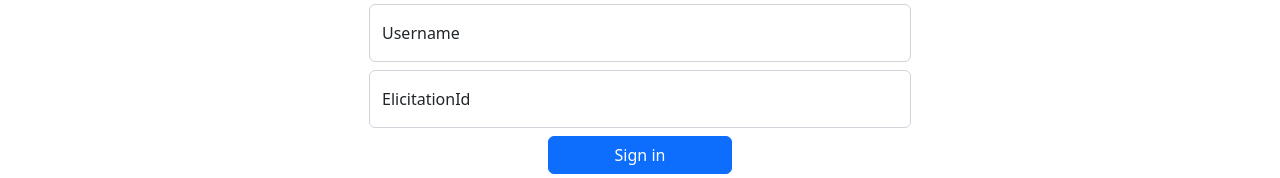
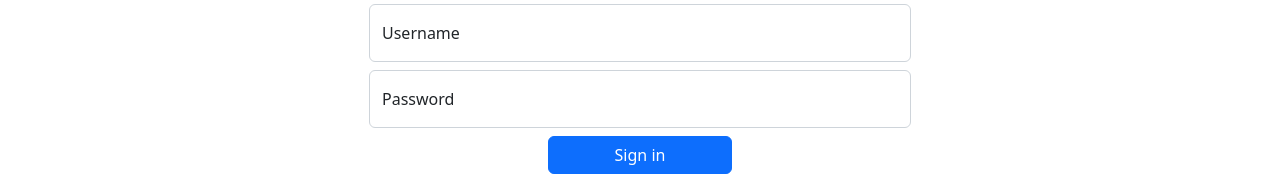
Before and after one commit to vellfr00/recommendersys-frontend, a React (Create React App) app: page /signin in a window 1280 px wide. Shown: the part 125-303 px from the top of the page. Built offline with nearby package versions, Linux system fonts and the light colour scheme.

Commit message:
pass al posto di elicitationId: nella pagina di registrazione/login modificare elicitationID con password normale

```diff
--- a/src/pages/authentication/signinpage.js
+++ b/src/pages/authentication/signinpage.js
@@ -17,14 +17,14 @@ class Signinpage extends Component {
             serverMessage: "",
 
             username: "",
-            elicitationId: ""
+            password: ""
         }
     }
 
     handleLogin = (e, setUser) => {
         e.preventDefault();
 
-        fetch(baseURI + '/users/' + this.state.username + '?elicitationId=' + this.state.elicitationId)
+        fetch(baseURI + '/users/' + this.state.username + '?password=' + this.state.password)
             .then((res) => {
             if (res.status === 200) {
                 res.json().then((document) => {
@@ -67,8 +67,8 @@ class Signinpage extends Component {
                                 </Row>
                                 <Row className="justify-content-center p-1">
                                     <Col lg="6">
-                                        <FloatingLabel label="ElicitationId">
-                                            <Form.Control placeholder="ElicitationId" type='number' name='elicitationId' value={this.state.elicitationId} onChange={this.handleChange} />
+                                        <FloatingLabel label="Password">
+                                            <Form.Control placeholder="Password" type='password' name='password' value={this.state.password} onChange={this.handleChange} />
                                         </FloatingLabel>
                                     </Col>
                                 </Row>
--- a/src/pages/authentication/signuppage.js
+++ b/src/pages/authentication/signuppage.js
@@ -15,6 +15,7 @@ class Signuppage extends Component {
             serverMessage: "",
 
             username: "",
+            password: "",
             firstname: "",
             lastname: "",
             age: "",
@@ -35,11 +36,11 @@ class Signuppage extends Component {
 
             body: JSON.stringify({
                 username: this.state.username,
+                password: this.state.password,
                 firstname: this.state.firstname,
                 lastname: this.state.lastname,
                 gender: this.state.gender,
                 age: this.state.age,
-                elicitationId: this.state.elicitationId
             })
         }).then((res) => {
             if (res.status === 200) {
@@ -76,8 +77,8 @@ class Signuppage extends Component {
                                     </FloatingLabel>
                                 </Col>
                                 <Col lg="2">
-                                    <FloatingLabel label="ElicitationId">
-                                        <Form.Control placeholder="ElicitationId" type='number' name='elicitationId' value={this.state.elicitationId} onChange={this.handleChange} />
+                                    <FloatingLabel label="Password">
+                                        <Form.Control placeholder="Password" type='password' name='password' value={this.state.password} onChange={this.handleChange} />
                                     </FloatingLabel>
                                 </Col>
                             </Row>
```
